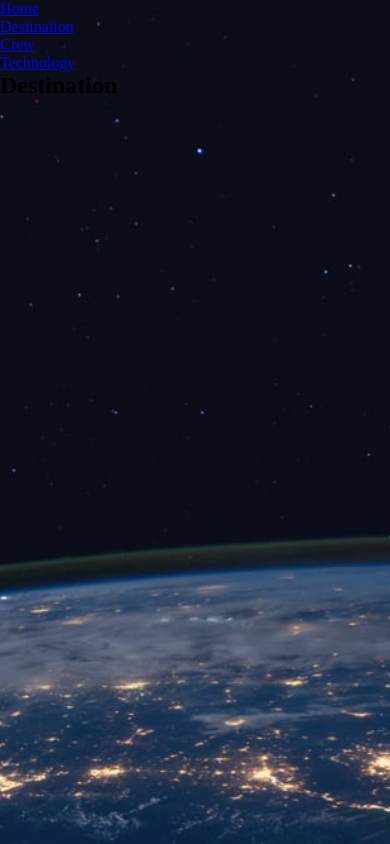
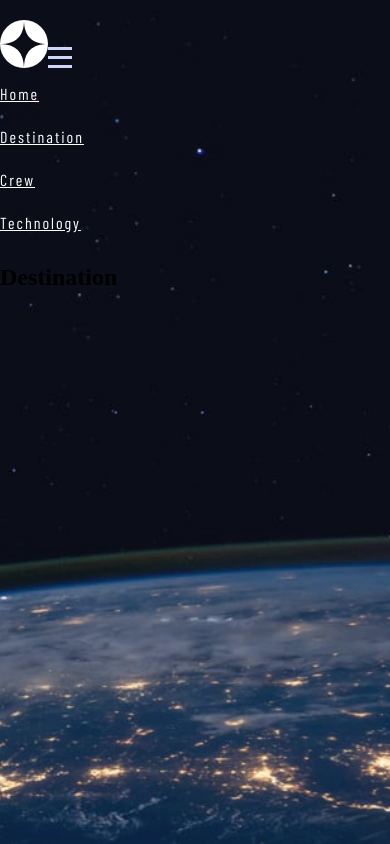
Before and after one commit to Aditi-Sawardekar/space-tourism-website, a React (Vite) app: page /space-tourism-website/destination in a window 390 px wide. Built offline with nearby package versions, Linux system fonts and the light colour scheme; a web font is replaced by a local one.

Commit message:
Update Navbar component with logo, hamburger icon, and basic font styles for visibility

```diff
--- a/src/components/Navbar/Navbar.jsx
+++ b/src/components/Navbar/Navbar.jsx
@@ -1,20 +1,41 @@
 import { Link } from "react-router-dom";
+import styles from "./Navbar.module.css";
+import logo from "/assets/shared/logo.svg";
+import hamburgerIcon from "/assets/shared/icon-hamburger.svg";
 
 export function Navbar() {
   return (
-    <nav>
+    <nav className={styles.navbar}>
+      <Link to="/">
+        <img src={logo} alt="Logo" className={styles.logo} />
+      </Link>
+
+      <img
+        src={hamburgerIcon}
+        alt="Open navigation menu"
+        className={styles.logo}
+      />
+
       <ul>
-        <li>
-          <Link to="/">Home</Link>
+        <li className={`text-preset-8 ${styles.navbar}`}>
+          <Link to="/" className={styles.navLink}>
+            Home
+          </Link>
         </li>
-        <li>
-          <Link to="/destination">Destination</Link>
+        <li className={`text-preset-8 ${styles.navbar}`}>
+          <Link to="/destination" className={styles.navLink}>
+            Destination
+          </Link>
         </li>
-        <li>
-          <Link to="/crew">Crew</Link>
+        <li className={`text-preset-8 ${styles.navbar}`}>
+          <Link to="/crew" className={styles.navLink}>
+            Crew
+          </Link>
         </li>
-        <li>
-          <Link to="/technology">Technology</Link>
+        <li className={`text-preset-8 ${styles.navbar}`}>
+          <Link to="/technology" className={styles.navLink}>
+            Technology
+          </Link>
         </li>
       </ul>
     </nav>
--- a/src/components/Navbar/Navbar.module.css
+++ b/src/components/Navbar/Navbar.module.css
@@ -0,0 +1,7 @@
+.navbar {
+  padding: 20px 0;
+}
+
+.navLink {
+  color: white;
+}
```
